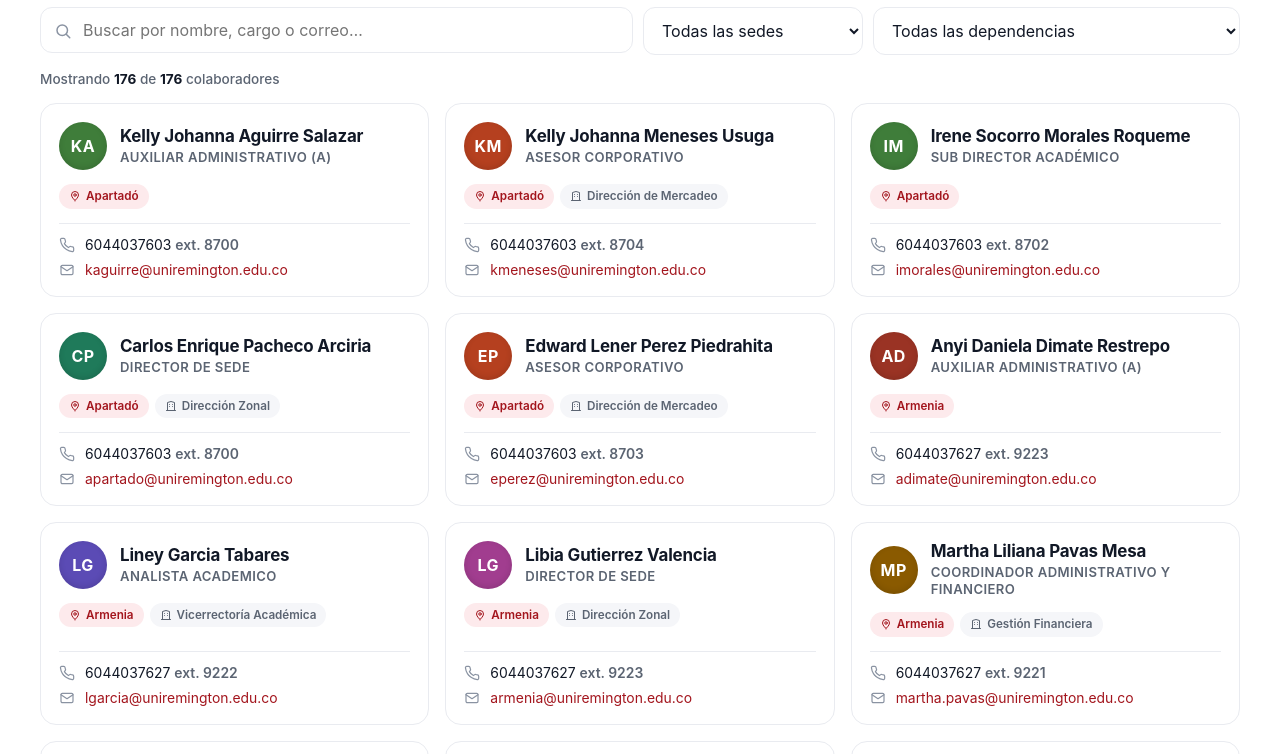
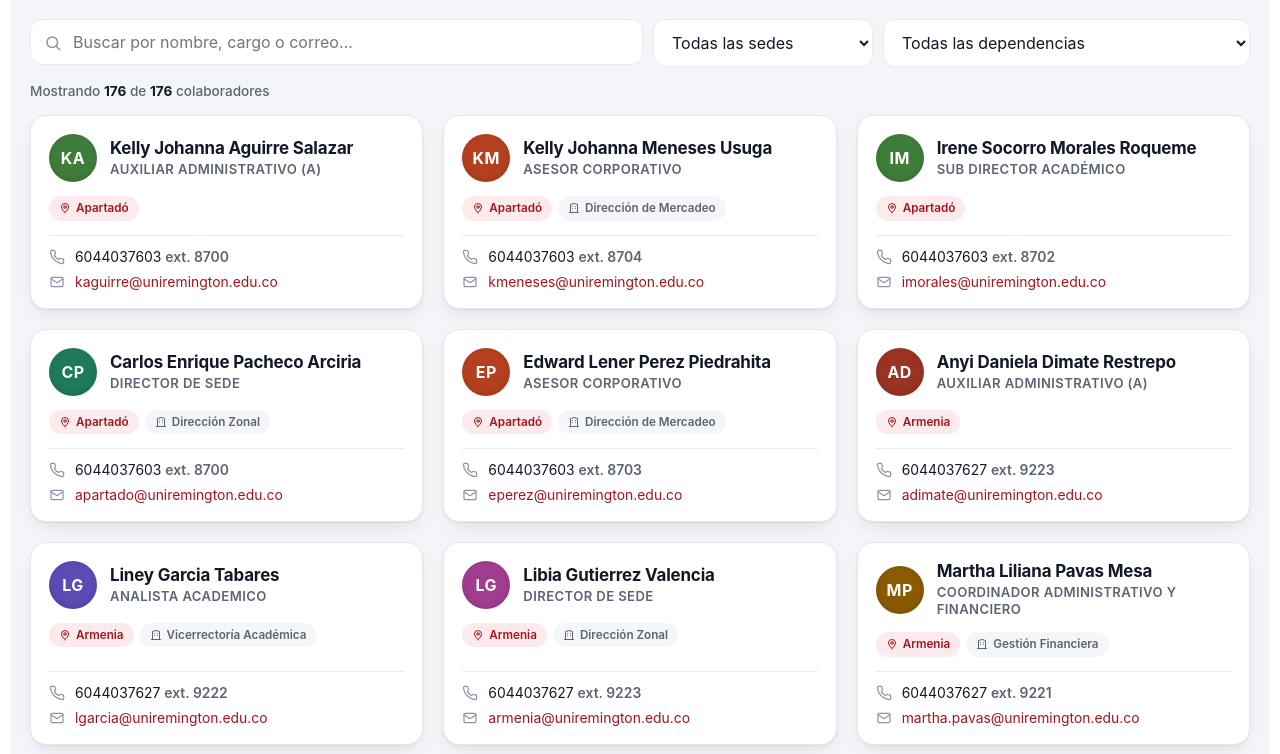
Before and after one commit to webmasteruniremington-oss/directorio-colaboradores, a website: page docs/index.html in a window 1280 px wide. Shown: the part 87-841 px from the top of the page. Drawn offline with Linux system fonts and the light colour scheme.

Commit message:
Más separación entre tarjetas: sombras propias + fondo del panel
Co-Authored-By: Claude Opus 4.8 <noreply@anthropic.com>

```diff
--- a/docs/index.html
+++ b/docs/index.html
@@ -37,7 +37,8 @@
     --ur-gris2:#8a93a2; --ur-linea:#e9ebf0; --ur-fondo:#ffffff; --ur-suave:#f5f6f9;
     --ur-radio:16px;
     font-family:-apple-system,BlinkMacSystemFont,"Segoe UI",Roboto,Helvetica,Arial,sans-serif;
-    color:var(--ur-tinta); max-width:1200px; margin:0 auto; padding:8px;
+    color:var(--ur-tinta); max-width:1220px; margin:0 auto; padding:20px;
+    background:#f4f5f9; border-radius:20px;
     -webkit-font-smoothing:antialiased;
   }
   #ur-directorio *{box-sizing:border-box}
@@ -65,12 +66,17 @@
   #ur-directorio .ur-count b{color:var(--ur-tinta)}
 
   /* Grid + card */
-  #ur-directorio .ur-grid{display:grid; grid-template-columns:repeat(auto-fill,minmax(300px,1fr)); gap:16px}
+  #ur-directorio .ur-grid{display:grid; grid-template-columns:repeat(auto-fill,minmax(300px,1fr)); gap:20px}
   #ur-directorio .ur-card{
-    display:flex; flex-direction:column; background:var(--ur-fondo); border:1px solid var(--ur-linea);
-    border-radius:var(--ur-radio); padding:18px; transition:box-shadow .18s ease, transform .18s ease, border-color .18s ease;
+    display:flex; flex-direction:column; background:var(--ur-fondo); border:1px solid #e4e7ee;
+    border-radius:var(--ur-radio); padding:18px;
+    box-shadow:0 1px 2px rgba(17,24,38,.06), 0 8px 20px -8px rgba(17,24,38,.14);
+    transition:box-shadow .2s ease, transform .2s ease, border-color .2s ease;
   }
-  #ur-directorio .ur-card:hover{box-shadow:0 10px 30px rgba(17,24,38,.10); transform:translateY(-3px); border-color:#dfe2ea}
+  #ur-directorio .ur-card:hover{
+    box-shadow:0 4px 10px rgba(17,24,38,.09), 0 20px 40px -12px rgba(17,24,38,.26);
+    transform:translateY(-4px); border-color:#cfd5e2;
+  }
 
   #ur-directorio .ur-card-top{display:flex; gap:13px; align-items:center; margin-bottom:14px}
   #ur-directorio .ur-avatar{flex:0 0 auto; width:48px; height:48px; border-radius:50%; color:#fff;
```
Also changed, not shown: wordpress-embed.html (+4 -4 lines).
